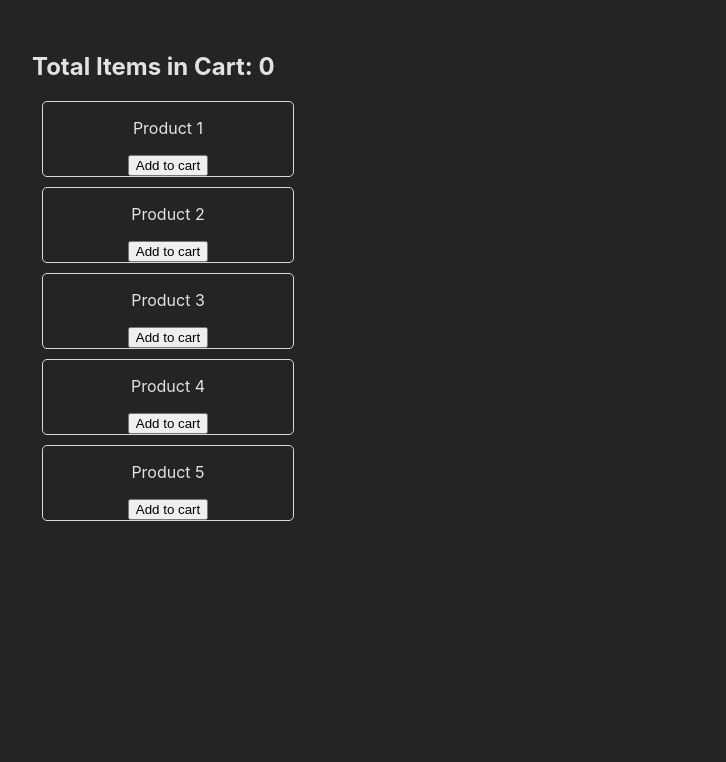
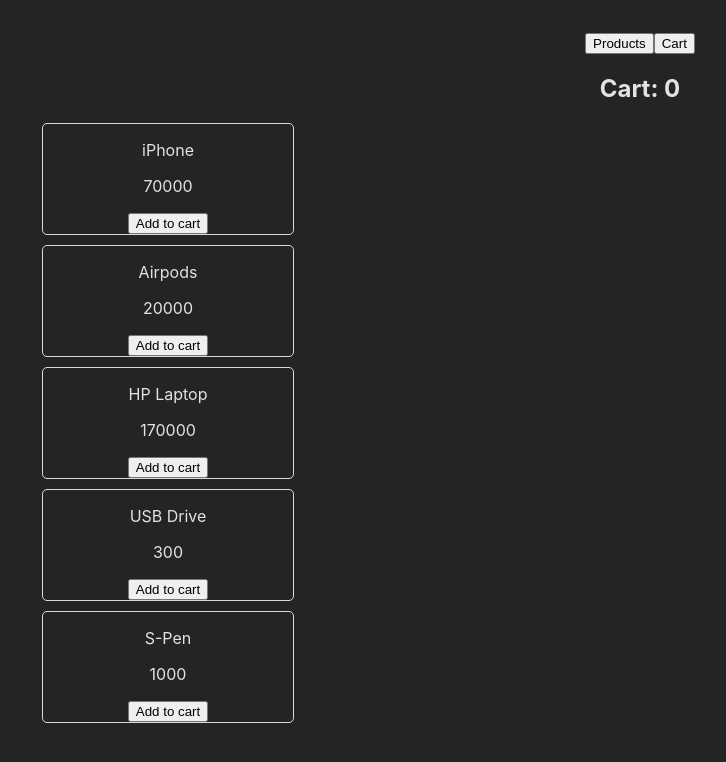
Before and after one commit to catcomputerpoint/react-useContext, a React (Vite) app: page / in a window 1280 px wide. Shown: the top 762 px of the page, without its empty margins (0-726 px from the left). Built offline with nearby package versions, Linux system fonts and the light colour scheme.

Commit message:
9 Create cart & refactor

```diff
--- a/src/App.jsx
+++ b/src/App.jsx
@@ -1,12 +1,18 @@
 import Cart from "./components/Cart";
 import ProductList from "./components/ProductList";
 import "./App.css";
+import { useState } from "react";
 
 function App() {
+  const [route,setRoute] = useState("products");
   return (
     <>
-      <Cart />
-      <ProductList />
+      <button onClick={()=>setRoute("products")}>Products</button>
+      <button onClick={()=>setRoute("cart")}>Cart</button>
+
+      {route==="cart"&& <Cart />}
+      {route==="products"&&<ProductList />}
+
     </>
   );
 }
--- a/src/cart-context.jsx
+++ b/src/cart-context.jsx
@@ -3,7 +3,7 @@
 export const CartContext = createContext();
 
 export function CartProvider({ children }) {
-  const [items,setItems] = useState(0);
+  const [items,setItems] = useState([]);
   return (
     <CartContext.Provider
       value={{ items,setItems }}
--- a/src/components/Cart.jsx
+++ b/src/components/Cart.jsx
@@ -1,7 +1,17 @@
 import { useCart } from "../utils/useCart";
+import { Product } from "./Product";
 
 
 export default function Cart() {
     const { items,setItems } = useCart();
-    return <h2 className="title">Total Items in Cart: {items}</h2>;
+    return (
+      <>
+    <h2 className="title">Total Items in Cart: {items.length}</h2>
+    <div>
+      {items.map(obj=>{
+        return <Product key={obj.id} item={obj}/>
+      })}
+    </div>
+      </>
+    );
   }
--- /dev/null
+++ b/src/components/Product.jsx
@@ -0,0 +1,13 @@
+import { useCart } from "../utils/useCart"
+
+export function Product({item}){
+    const {items,setItems} = useCart();
+
+    return (
+        <div className="product">
+          <p>{item.name}</p>
+          <p>{item.price}</p>
+          <button onClick={()=>setItems(items=>[...items,item])}>Add to cart</button>
+        </div>
+    )
+}
--- a/src/components/ProductList.jsx
+++ b/src/components/ProductList.jsx
@@ -1,16 +1,41 @@
 import { useCart } from "../utils/useCart";
+import { Product } from "./Product";
 
 export default function ProductList() {
-  const { setItems } = useCart();
-  const products = ["1", "2", "3", "4", "5"];
+  const {items} = useCart();
+  const products = [
+    {
+      id: 101,
+      name: "iPhone",
+      price: 70000,
+    },
+    {
+      id: 102,
+      name: "Airpods",
+      price: 20000,
+    },
+    {
+      id: 103,
+      name: "HP Laptop",
+      price: 170000,
+    },
+    {
+      id: 104,
+      name: "USB Drive",
+      price: 300,
+    },
+    {
+      id: 105,
+      name: "S-Pen",
+      price: 1000,
+    },
+  ];
   return (
     <div>
-      {products.map((item, index) => (
-        <div className="product">
-          <p key={index}>Product {item}</p>
-          <button onClick={()=>setItems(item=>item+1)}>Add to cart</button>
-        </div>
-      ))}
+      <h2>Cart: {items.length}</h2>
+      {products.map((item) => {
+        return <Product key={item.id} item={item} />;
+      })}
     </div>
   );
 }
```
Also changed, not shown: 1 other file (tests, documents, lock files or other folders).
